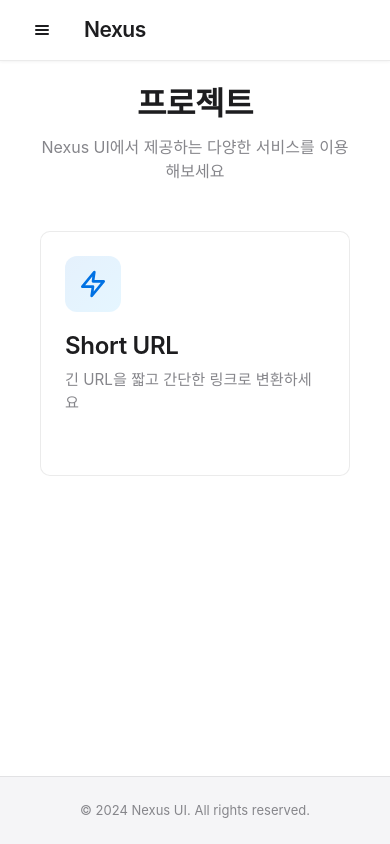
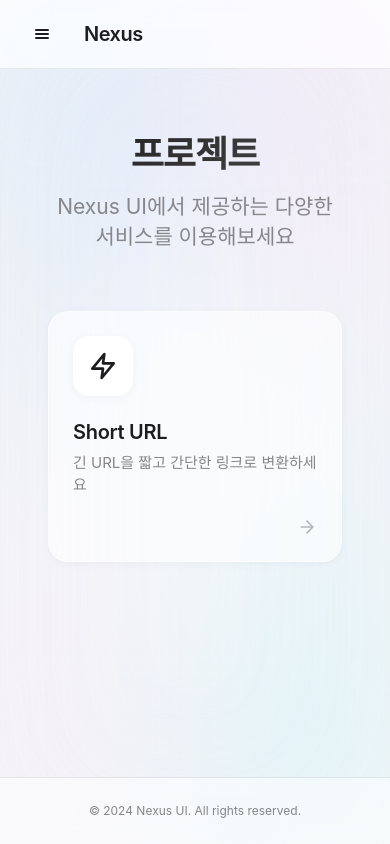
Before and after one commit to JINSU-JEONG1/nexus-ui, a Vue app: page / in a window 390 px wide. Built offline with nearby package versions, Linux system fonts and the light colour scheme.

Commit message:
feat(css) : bg 디자인변경
apple mac 스타일로 변경

```diff
--- a/src/App.vue
+++ b/src/App.vue
@@ -1,5 +1,6 @@
 <template>
   <div id="app">
+    <div class="mesh-background"></div>
     <DefaultLayout>
       <router-view />
     </DefaultLayout>
@@ -18,22 +19,5 @@ export default {
 </script>
 
 <style>
-* {
-  box-sizing: border-box;
-}
 
-body {
-  margin: 0;
-  padding: 0;
-  -webkit-font-smoothing: antialiased;
-  -moz-osx-font-smoothing: grayscale;
-}
-
-#app {
-  font-family: -apple-system, BlinkMacSystemFont, 'Segoe UI', Roboto, Oxygen, Ubuntu, Cantarell, 'Helvetica Neue', sans-serif;
-  -webkit-font-smoothing: antialiased;
-  -moz-osx-font-smoothing: grayscale;
-  color: #1d1d1f;
-  background: #ffffff;
-}
 </style>
--- a/src/styles/common.css
+++ b/src/styles/common.css
@@ -1,15 +1,73 @@
-/* CSS Variables */
+/* CSS Variables - Apple Grey/Monochrome Theme */
 :root {
   --color-text: #1d1d1f;
   --color-text-secondary: #86868b;
-  --color-primary: #0071e3;
+  --color-primary: #424245;
+  /* Dark Grey for primary actions */
+  --color-primary-hover: #1d1d1f;
+  --color-accent: #0071e3;
+  /* Subtle blue accent for active states */
   --color-bg-light: #f5f5f7;
+  --color-surface: rgba(255, 255, 255, 0.6);
   --color-border: rgba(0, 0, 0, 0.08);
-  --font-family: -apple-system, BlinkMacSystemFont, 'Segoe UI', Roboto, Oxygen, Ubuntu, Cantarell, sans-serif;
+  --font-family: -apple-system, BlinkMacSystemFont, 'Segoe UI', Roboto, Helvetica, Arial, sans-serif;
   --max-width: 1200px;
-  --transition: all 0.2s ease;
-  --border-radius: 8px;
-  --border-radius-lg: 10px;
+  --transition: all 0.3s cubic-bezier(0.25, 0.1, 0.25, 1);
+  --border-radius: 12px;
+  --border-radius-lg: 16px;
+  --shadow-sm: 0 2px 8px rgba(0, 0, 0, 0.04);
+  --shadow-md: 0 8px 24px rgba(0, 0, 0, 0.08);
+  --backdrop-blur: 20px;
+}
+
+body {
+  margin: 0;
+  font-family: var(--font-family);
+  -webkit-font-smoothing: antialiased;
+  -moz-osx-font-smoothing: grayscale;
+  background-color: var(--color-bg-light);
+  color: var(--color-text);
+}
+
+/* Mesh Gradient Background */
+.mesh-background {
+  position: fixed;
+  top: 0;
+  left: 0;
+  width: 100vw;
+  height: 100vh;
+  z-index: -1;
+  /* Place behind everything */
+  pointer-events: none;
+  background-color: var(--color-bg-light);
+  background-image:
+    radial-gradient(at 0% 0%, rgba(142, 197, 252, 0.4) 0px, transparent 50%),
+    radial-gradient(at 100% 0%, rgba(224, 195, 252, 0.4) 0px, transparent 50%),
+    radial-gradient(at 100% 100%, rgba(142, 236, 252, 0.4) 0px, transparent 50%),
+    radial-gradient(at 0% 100%, rgba(243, 224, 252, 0.4) 0px, transparent 50%),
+    radial-gradient(at 50% 50%, rgba(255, 255, 255, 0.8) 0px, transparent 50%);
+  filter: blur(80px);
+  /* Increased blur for smoother effect */
+  animation: mesh-breathe 15s ease-in-out infinite alternate;
+}
+
+#app {
+  position: relative;
+  /* z-index: 1; removed to avoid context issues */
+}
+
+@keyframes mesh-breathe {
+  0% {
+    background-position: 0% 0%;
+    transform: scale(1);
+    opacity: 0.8;
+  }
+
+  100% {
+    background-position: 100% 100%;
+    transform: scale(1.1);
+    opacity: 1;
+  }
 }
 
 /* Header */
@@ -17,29 +75,27 @@
   position: sticky;
   top: 0;
   z-index: 1000;
-  background: rgba(255, 255, 255, 0.8);
-  backdrop-filter: saturate(180%) blur(20px);
-  -webkit-backdrop-filter: saturate(180%) blur(20px);
+  background: rgba(255, 255, 255, 0.7);
+  backdrop-filter: saturate(180%) blur(var(--backdrop-blur));
+  -webkit-backdrop-filter: saturate(180%) blur(var(--backdrop-blur));
   border-bottom: 1px solid var(--color-border);
-  box-shadow: 0 1px 3px rgba(0, 0, 0, 0.05);
 }
 
 .header-content {
-  /* max-width: var(--max-width); */
   margin: 0 auto;
-  padding: 12px 24px;
+  padding: 16px 24px;
   display: flex;
   align-items: center;
   gap: 24px;
 }
 
 .menu-toggle {
-  background: none;
+  background: transparent;
   border: none;
   padding: 8px;
   cursor: pointer;
   color: var(--color-text);
-  border-radius: var(--border-radius);
+  border-radius: 50%;
   transition: var(--transition);
   display: flex;
   align-items: center;
@@ -48,20 +104,8 @@
 
 .menu-toggle:hover {
   background: rgba(0, 0, 0, 0.05);
+  transform: scale(1.05);
 }
-
-/* .menu-toggle:active {
-  transform: scale(0.95);
-}
-
-.menu-toggle--active {
-  background: var(--color-primary);
-  color: white;
-}
-
-.menu-toggle--active:hover {
-  background: rgba(0, 113, 227, 0.9);
-} */
 
 .header-title {
   flex: 1;
@@ -76,12 +120,11 @@
 }
 
 .header-title h1 {
-  font-size: 21px;
+  font-size: 20px;
   font-weight: 600;
   letter-spacing: -0.5px;
   color: var(--color-text);
   margin: 0;
-  font-family: var(--font-family);
 }
 
 .header-nav {
@@ -92,9 +135,9 @@
 
 .nav-link {
   text-decoration: none;
-  color: var(--color-text);
-  font-size: 17px;
-  font-weight: 400;
+  color: var(--color-text-secondary);
+  font-size: 14px;
+  font-weight: 500;
   transition: color 0.2s ease;
   position: relative;
   padding: 4px 0;
@@ -102,23 +145,13 @@
 
 .nav-link:hover,
 .nav-link.router-link-exact-active {
-  color: var(--color-primary);
-}
-
-.nav-link.router-link-exact-active::after {
-  content: '';
-  position: absolute;
-  bottom: 0;
-  left: 0;
-  right: 0;
-  height: 2px;
-  background: var(--color-primary);
-  border-radius: 1px;
+  color: var(--color-text);
 }
 
 /* Footer */
 .app-footer {
-  background: var(--color-bg-light);
+  background: rgba(255, 255, 255, 0.5);
+  backdrop-filter: blur(10px);
   border-top: 1px solid var(--color-border);
   margin-top: auto;
 }
@@ -131,21 +164,20 @@
 }
 
 .footer-text {
-  font-size: 13px;
+  font-size: 12px;
   color: var(--color-text-secondary);
   margin: 0;
-  font-family: var(--font-family);
 }
 
 /* Sidebar */
 .sidebar {
-  width: 280px;
-  min-width: 280px;
-  background: var(--color-bg-light);
+  width: 260px;
+  min-width: 260px;
+  background: rgba(255, 255, 255, 0.5);
+  backdrop-filter: blur(20px);
   border-right: 1px solid var(--color-border);
-  transition: width 0.3s cubic-bezier(0.4, 0, 0.2, 1), min-width 0.3s cubic-bezier(0.4, 0, 0.2, 1);
+  transition: width 0.4s cubic-bezier(0.4, 0, 0.2, 1), min-width 0.4s cubic-bezier(0.4, 0, 0.2, 1);
   overflow: hidden;
-  position: relative;
 }
 
 .sidebar-collapsed {
@@ -155,7 +187,7 @@
 }
 
 .sidebar-content {
-  padding: 24px;
+  padding: 24px 16px;
   height: 100%;
 }
 
@@ -164,14 +196,12 @@
 }
 
 .sidebar-title {
-  font-size: 13px;
+  font-size: 11px;
   font-weight: 600;
   color: var(--color-text-secondary);
   text-transform: uppercase;
-  letter-spacing: 0.5px;
-  margin: 0 0 12px 0;
-  padding: 0 12px;
-  font-family: var(--font-family);
+  letter-spacing: 0.05em;
+  margin: 0 0 12px 12px;
 }
 
 .sidebar-nav {
@@ -185,146 +215,123 @@
   align-items: center;
   gap: 12px;
   padding: 10px 12px;
-  border-radius: var(--border-radius-lg);
+  border-radius: var(--border-radius);
   text-decoration: none;
-  color: var(--color-text);
-  font-size: 15px;
-  font-weight: 400;
+  color: var(--color-text-secondary);
+  font-size: 14px;
+  font-weight: 500;
   transition: var(--transition);
   cursor: pointer;
-  position: relative;
 }
 
 .nav-item:hover {
-  background: rgba(0, 0, 0, 0.05);
-  transform: translateX(2px);
+  background: rgba(0, 0, 0, 0.04);
+  color: var(--color-text);
 }
 
 .nav-item.active {
-  background: rgba(0, 113, 227, 0.1);
-  color: var(--color-primary);
-  font-weight: 500;
-}
-
-.nav-item.active::before {
-  content: '';
-  position: absolute;
-  left: 0;
-  top: 50%;
-  transform: translateY(-50%);
-  width: 3px;
-  height: 20px;
-  background: var(--color-primary);
-  border-radius: 0 2px 2px 0;
+  background: rgba(0, 0, 0, 0.06);
+  color: var(--color-text);
+  font-weight: 600;
 }
 
 .nav-icon {
   font-size: 18px;
-  width: 24px;
+  width: 20px;
   text-align: center;
-  flex-shrink: 0;
-}
-
-.nav-text {
-  flex: 1;
-  font-family: var(--font-family);
+  display: flex;
+  justify-content: center;
 }
 
 /* Home Page */
 .home-page {
-  max-width: 1200px;
+  max-width: 1000px;
   margin: 0 auto;
-  padding: 0 24px;
+  padding: 40px 24px;
 }
 
 .page-header {
-  margin-bottom: 48px;
+  margin-bottom: 60px;
   text-align: center;
+  animation: fadeIn 0.8s ease-out;
 }
 
 .page-title {
-  font-size: 2.5rem;
-  font-weight: 600;
+  font-size: 48px;
+  font-weight: 700;
   color: var(--color-text);
-  margin: 0 0 12px 0;
-  letter-spacing: -0.5px;
+  margin: 0 0 16px 0;
+  letter-spacing: -1px;
+  background-clip: text;
+  background: linear-gradient(135deg, #1d1d1f 0%, #4a4a4a 100%);
+  -webkit-background-clip: text;
+  -webkit-text-fill-color: transparent;
 }
 
 .page-subtitle {
-  font-size: 1.1rem;
+  font-size: 21px;
+  line-height: 1.4;
   color: var(--color-text-secondary);
   margin: 0;
+  font-weight: 400;
 }
 
 .projects-grid {
   display: grid;
-  grid-template-columns: repeat(auto-fill, minmax(320px, 1fr));
-  gap: 24px;
+  grid-template-columns: repeat(auto-fill, minmax(280px, 1fr));
+  gap: 32px;
   margin-bottom: 48px;
+  animation: slideUp 0.8s ease-out 0.2s both;
 }
 
 .project-card {
   display: flex;
   flex-direction: column;
   padding: 32px;
-  background: #ffffff;
-  border: 1px solid var(--color-border);
-  border-radius: var(--border-radius-lg);
+  background: var(--color-surface);
+  backdrop-filter: blur(20px);
+  border: 1px solid rgba(255, 255, 255, 0.4);
+  border-radius: 20px;
   text-decoration: none;
   color: inherit;
-  transition: all 0.3s cubic-bezier(0.4, 0, 0.2, 1);
+  transition: var(--transition);
+  box-shadow: var(--shadow-sm);
   position: relative;
   overflow: hidden;
-  cursor: pointer;
-}
-
-.project-card::before {
-  content: '';
-  position: absolute;
-  top: 0;
-  left: 0;
-  right: 0;
-  height: 3px;
-  background: linear-gradient(90deg, var(--color-primary), #00a8ff);
-  transform: scaleX(0);
-  transform-origin: left;
-  transition: transform 0.3s cubic-bezier(0.4, 0, 0.2, 1);
 }
 
 .project-card:hover {
-  transform: translateY(-4px);
-  box-shadow: 0 8px 24px rgba(0, 0, 0, 0.12);
-  border-color: var(--color-primary);
-}
-
-.project-card:hover::before {
-  transform: scaleX(1);
+  transform: translateY(-5px) scale(1.02);
+  background: rgba(255, 255, 255, 0.8);
+  box-shadow: var(--shadow-md);
 }
 
 .card-icon {
-  width: 56px;
-  height: 56px;
+  width: 60px;
+  height: 60px;
   display: flex;
   align-items: center;
   justify-content: center;
-  background: linear-gradient(135deg, rgba(0, 113, 227, 0.1), rgba(0, 168, 255, 0.1));
-  border-radius: 12px;
-  color: var(--color-primary);
-  margin-bottom: 20px;
-  transition: transform 0.3s cubic-bezier(0.4, 0, 0.2, 1);
+  background: white;
+  border-radius: 16px;
+  color: var(--color-text);
+  margin-bottom: 24px;
+  transition: var(--transition);
+  box-shadow: var(--shadow-sm);
 }
 
 .project-card:hover .card-icon {
-  transform: scale(1.1) rotate(5deg);
+  transform: scale(1.1);
+  box-shadow: 0 4px 12px rgba(0, 0, 0, 0.1);
 }
 
 .card-content {
   flex: 1;
-  margin-bottom: 16px;
+  margin-bottom: 20px;
 }
 
 .card-title {
-  font-size: 1.5rem;
+  font-size: 20px;
   font-weight: 600;
   color: var(--color-text);
   margin: 0 0 8px 0;
@@ -332,64 +339,74 @@
 }
 
 .card-description {
-  font-size: 0.95rem;
+  font-size: 15px;
   color: var(--color-text-secondary);
+  line-height: 1.5;
   margin: 0;
-  line-height: 1.5;
 }
 
 .card-arrow {
   display: flex;
   align-items: center;
-  color: var(--color-primary);
-  opacity: 0;
-  transform: translateX(-8px);
-  transition: all 0.3s cubic-bezier(0.4, 0, 0.2, 1);
+  color: var(--color-text);
+  opacity: 0.3;
+  transform: translateX(0);
+  transition: var(--transition);
+  margin-left: auto;
 }
 
 .project-card:hover .card-arrow {
   opacity: 1;
-  transform: translateX(0);
+  transform: translateX(5px);
+}
+
+/* Animations */
+@keyframes fadeIn {
+  from {
+    opacity: 0;
+  }
+
+  to {
+    opacity: 1;
+  }
+}
+
+@keyframes slideUp {
+  from {
+    opacity: 0;
+    transform: translateY(30px);
+  }
+
+  to {
+    opacity: 1;
+    transform: translateY(0);
+  }
 }
 
 /* Responsive */
 @media (max-width: 768px) {
   .header-nav {
-    gap: 20px;
-  }
-
-  .nav-link {
-    font-size: 15px;
+    display: none;
+    /* Consider adding mobile menu later */
   }
 
   .sidebar {
     position: fixed;
-    left: 0;
-    top: 0;
-    height: 100vh;
-    z-index: 999;
-    box-shadow: 2px 0 10px rgba(0, 0, 0, 0.1);
+    border-right: none;
+    box-shadow: 2px 0 20px rgba(0, 0, 0, 0.1);
+    z-index: 1100;
   }
 
   .sidebar-collapsed {
     transform: translateX(-100%);
   }
 
-  .home-page {
-    padding: 0 16px;
-  }
-
   .page-title {
-    font-size: 2rem;
-  }
-
-  .page-subtitle {
-    font-size: 1rem;
+    font-size: 36px;
   }
 
   .projects-grid {
-    grid-template-columns: 1fr;
-    gap: 16px;
+    gap: 20px;
   }
 
   .project-card {
```
